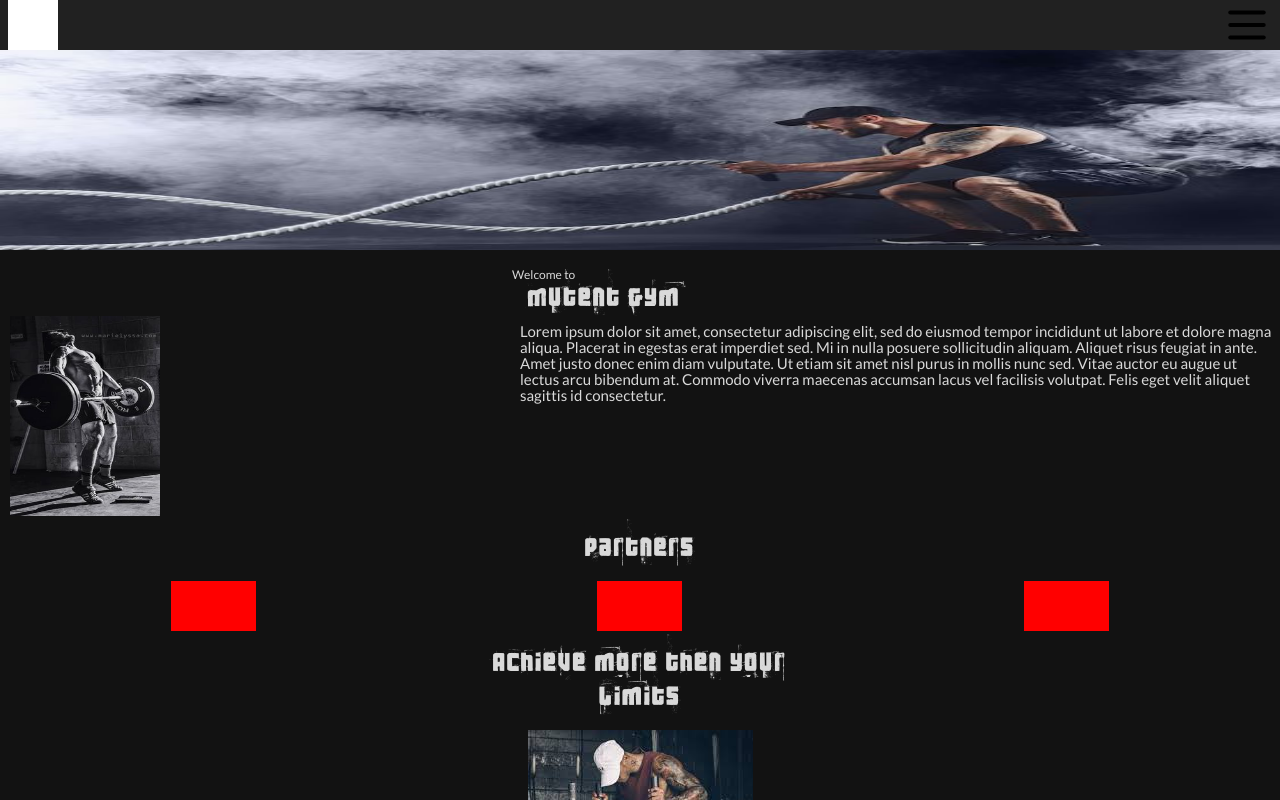
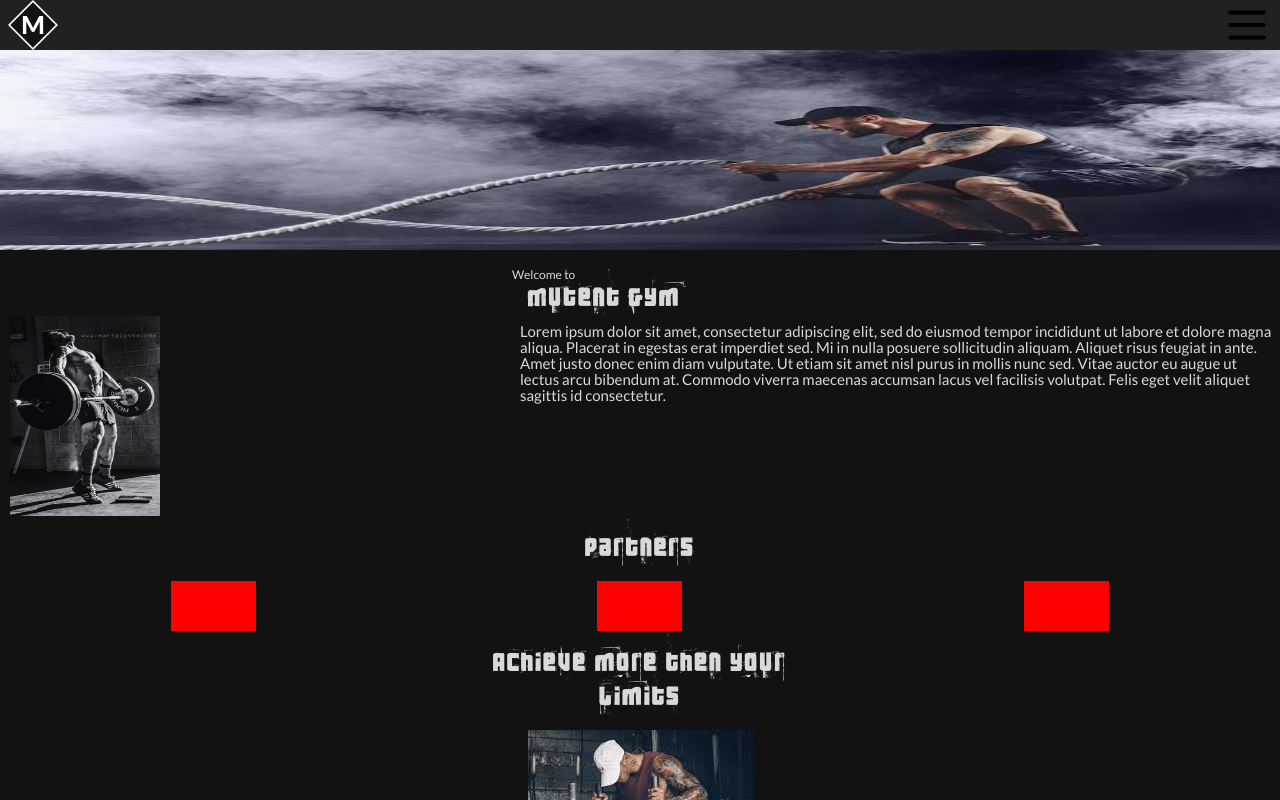
Before and after one commit to pourgosh/fitness-gym-website-frontend, a React (Vite) app: page / in a window 1280 px wide. Shown: the top 800 px of the page. Built offline with nearby package versions, Linux system fonts and the light colour scheme.

Commit message:
add company logo into application

```diff
--- a/src/components/navbar/index.jsx
+++ b/src/components/navbar/index.jsx
@@ -3,6 +3,8 @@ import { useState } from "react";
 import NavLinks from "./navItems/NavLinks";
 import NavLogo from "./navItems/NavLogo";
 import burgerIcon from "/burger-menu-svgrepo-com.svg";
+import mutentIcon from "../../assets/logo.svg";
+
 import "./navbar.css";
 
 const NavBar = () => {
@@ -24,9 +26,14 @@ const NavBar = () => {
             style={{
               width: "50px",
               height: "50px",
-              backgroundColor: "white",
             }}
-          ></div>
+          >
+            <img
+              src={mutentIcon}
+              alt="icon of the gym"
+              style={{ width: "100%" }}
+            />
+          </div>
         </Grid>
         <Grid item width={50} height={50} display={"flex"}>
           <NavLogo logo={burgerIcon} displayNav={displayNav} />
```
Also changed, not shown: src/assets/logo.svg (added).
